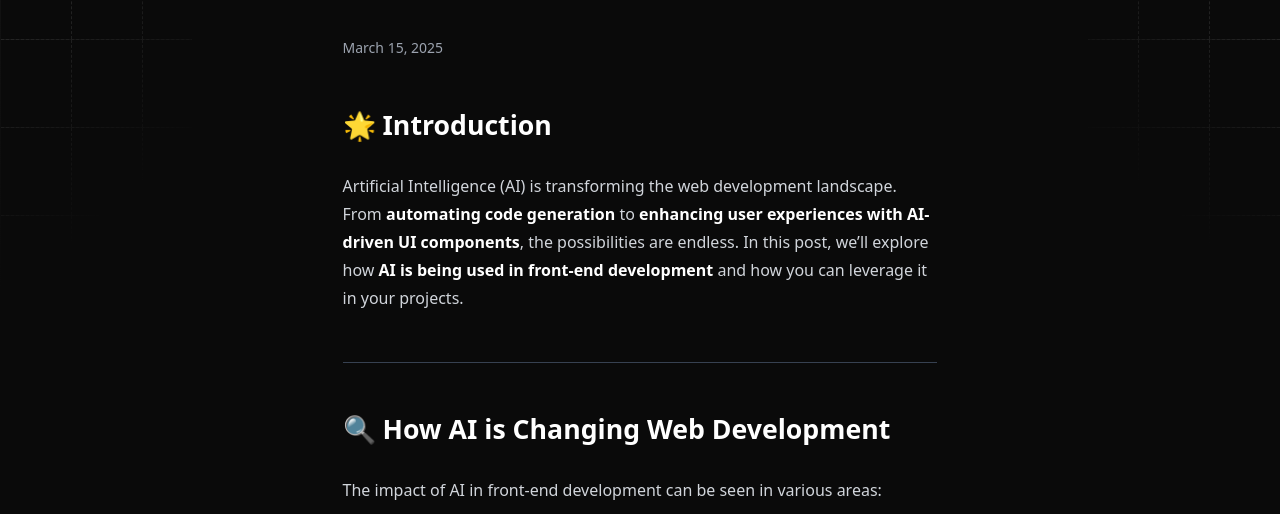
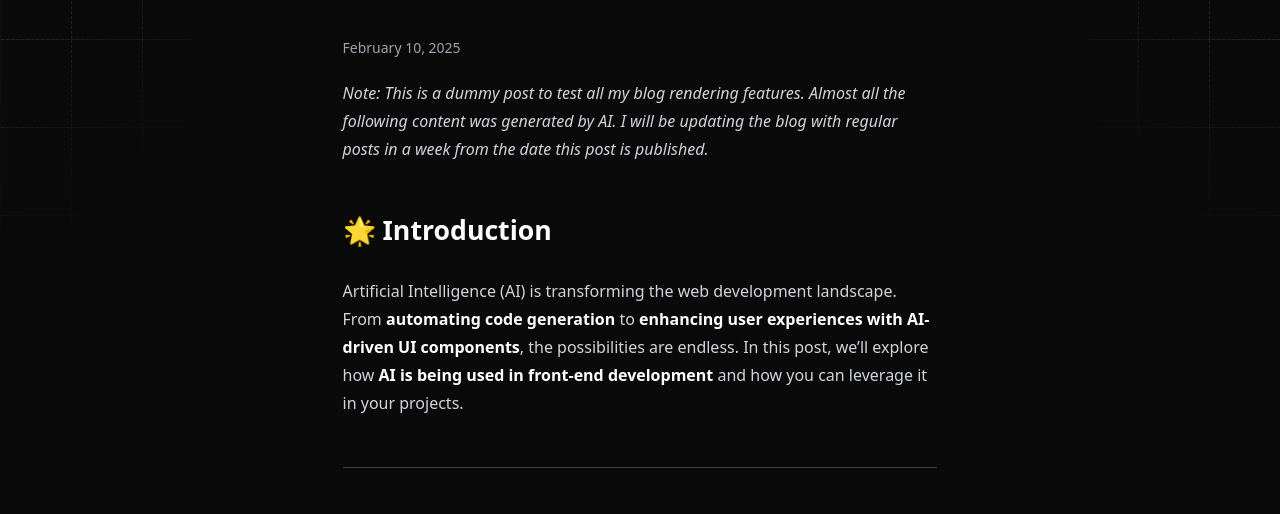
Before and after one commit to rajin-khan/Portfolio, an Astro site: page /post/ai-removal in a window 1280 px wide. Shown: the part 226-740 px from the top of the page. Built offline with nearby package versions, Linux system fonts and the light colour scheme; Astro itself is replaced by a stand-in of ours.

Commit message:
Update dummy blog post

```diff
--- a/src/content/post/ai-removal.md
+++ b/src/content/post/ai-removal.md
@@ -1,12 +1,14 @@
 ---
 title: "Exploring AI in Web Development"
 description: "A deep dive into how AI is revolutionizing front-end development."
-date: 2025-03-15
+date: 2025-02-10
 tags:
   - "AI"
   - "Machine Learning"
   - "Web Development"
 ---
+
+*Note: This is a dummy post to test all my blog rendering features. Almost all the following content was generated by AI. I will be updating the blog with regular posts in a week from the date this post is published.*
 
 ## 🌟 Introduction
 
@@ -43,7 +45,7 @@ AI tools like **Figma’s Auto Layout** and **Adobe Sensei** are helping designe
 ---
 
 ## 📷 **AI in Action: Image Generation**
-![AI-Generated UI](https://example.com/ai-ui-image)
+![AI-Generated UI](https://media.nngroup.com/media/articles/opengraph_images/Opengraph_-_Stages_of_AI_ImageGen.png)
 
 ---
 
```
